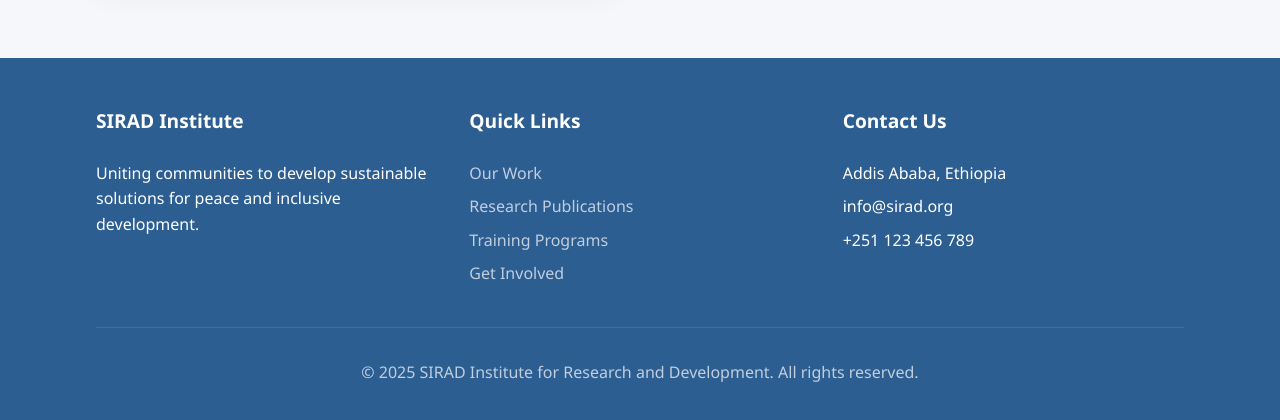
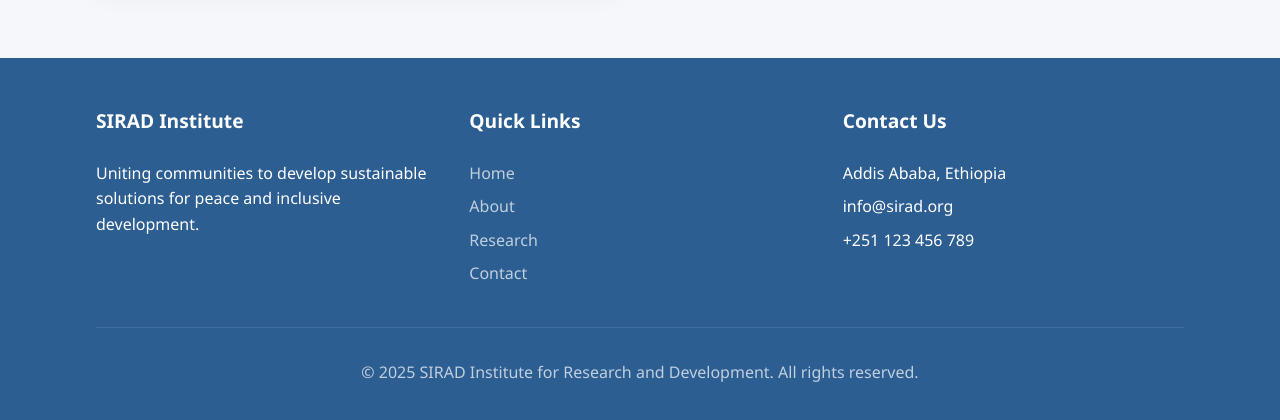
Before and after one commit to ItqanTeam/sirad.com, a plain HTML site: page about.html in a window 1280 px wide. Shown: the part 1371-1791 px from the top of the page. Drawn offline with Linux system fonts and the light colour scheme.

Commit message:
edited the links

```diff
--- a/about.html
+++ b/about.html
@@ -79,10 +79,10 @@
                 <div class="footer-column">
                     <h3>Quick Links</h3>
                     <ul>
-                        <li><a href="#">Our Work</a></li>
-                        <li><a href="#">Research Publications</a></li>
-                        <li><a href="#">Training Programs</a></li>
-                        <li><a href="#">Get Involved</a></li>
+                        <li><a href="home.html">Home</a></li>
+                        <li><a href="about.html">About</a></li>
+                        <li><a href="#">Research</a></li>
+                        <li><a href="contact.html">Contact</a></li>
                     </ul>
                 </div>
                 <div class="footer-column">
```
Also changed, not shown: home.html (+6 -6 lines).
